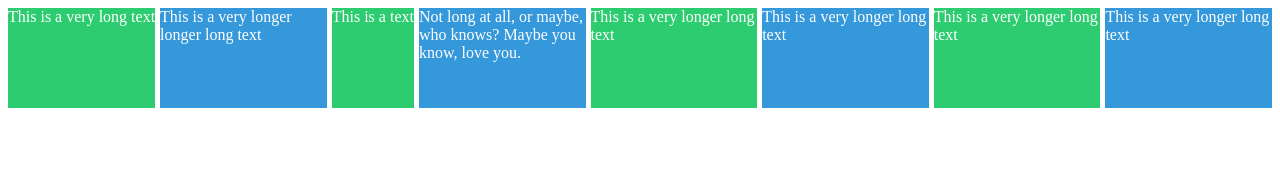
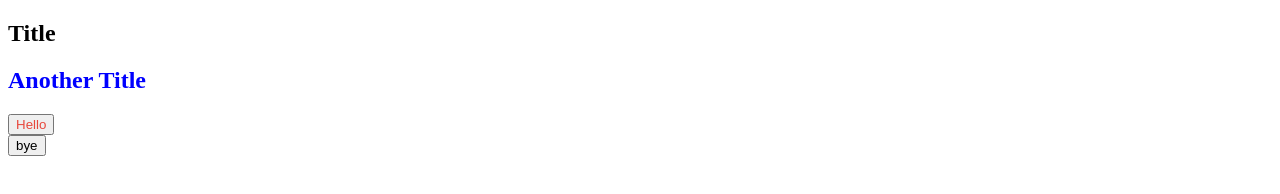
Before and after one commit to HA-SEUNG-JEONG/scss-practice, a website: page index.html in a window 1280 px wide. Drawn offline with Linux system fonts and the light colour scheme.

Commit message:
Variables and Nesting

```diff
--- a/index.html
+++ b/index.html
@@ -7,18 +7,11 @@
     <title>(S)CSS Masterclass</title>
   </head>
   <body>
-    <div class="grid">
-      <div class="item">This is a very long text</div>
-      <div class="item">This is a very longer longer long text</div>
-      <div class="item">This is a text</div>
-      <div class="item">
-        Not long at all, or maybe, who knows? Maybe you know, love you.
-      </div>
-
-      <div class="item">This is a very longer long text</div>
-      <div class="item">This is a very longer long text</div>
-      <div class="item">This is a very longer long text</div>
-      <div class="item">This is a very longer long text</div>
+    <h2>Title</h2>
+    <div class="box">
+      <h2>Another Title</h2>
+      <button>Hello</button>
     </div>
+    <button>bye</button>
   </body>
 </html>
--- /dev/null
+++ b/src/scss/_variables.scss
@@ -0,0 +1 @@
+$bg: #e7473c;
--- a/src/scss/styles.scss
+++ b/src/scss/styles.scss
@@ -1,15 +1,17 @@
-.grid {
-  color: white;
-  display: grid;
-  gap: 5px;
-  grid-template-columns: repeat(auto-fit, minmax(20px, max-content));
-  grid-auto-rows: 100px;
-  margin-bottom: 30px;
-  .item:nth-child(odd) {
-    background-color: #2ecc71;
+@import "_variables";
+
+.box {
+  margin-top: 20px;
+  h2 {
+    color: blue;
+    &:hover {
+      color: red;
+    }
   }
-
-  .item:nth-child(even) {
-    background-color: #3498db;
+  button {
+    color: $bg;
+  }
+  &:hover {
+    background-color: wheat;
   }
 }
```
Also changed, not shown: scss-study.md (added, +5 -0 lines), dest/css/styles.css.
